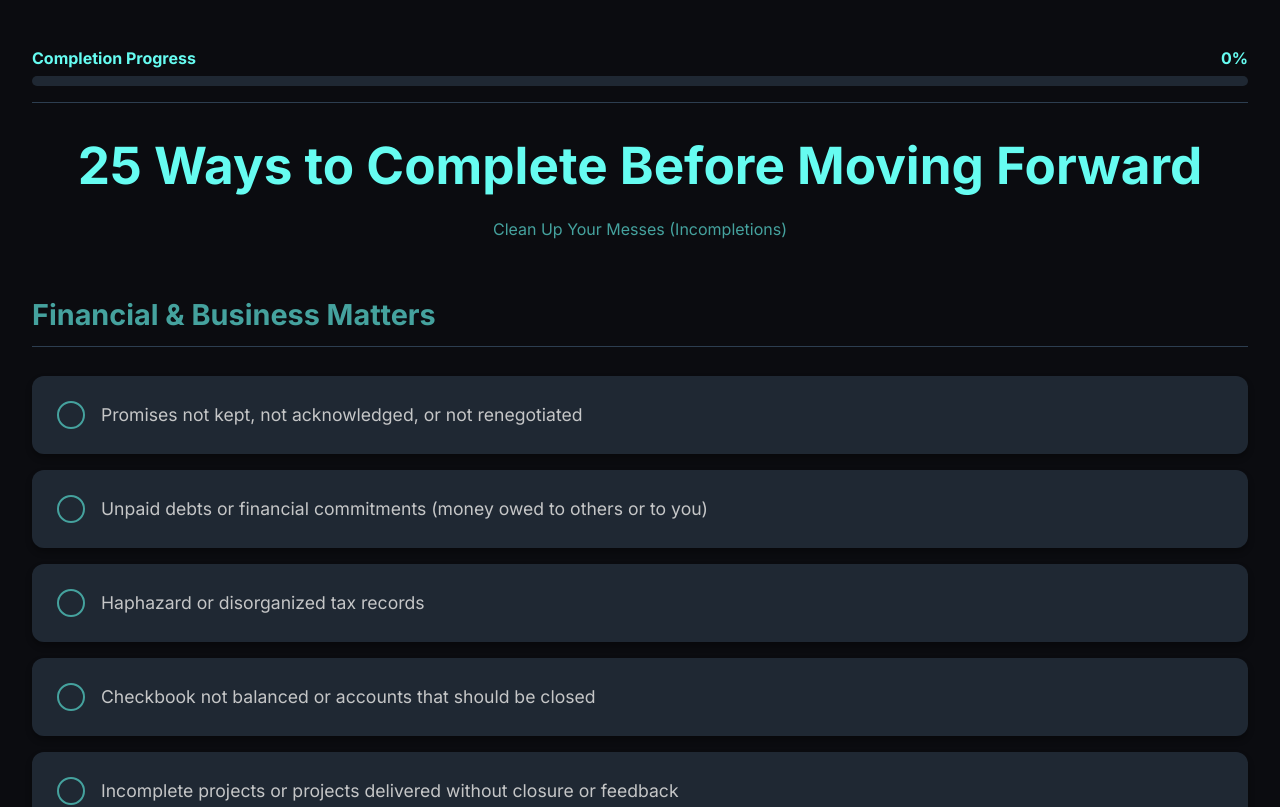
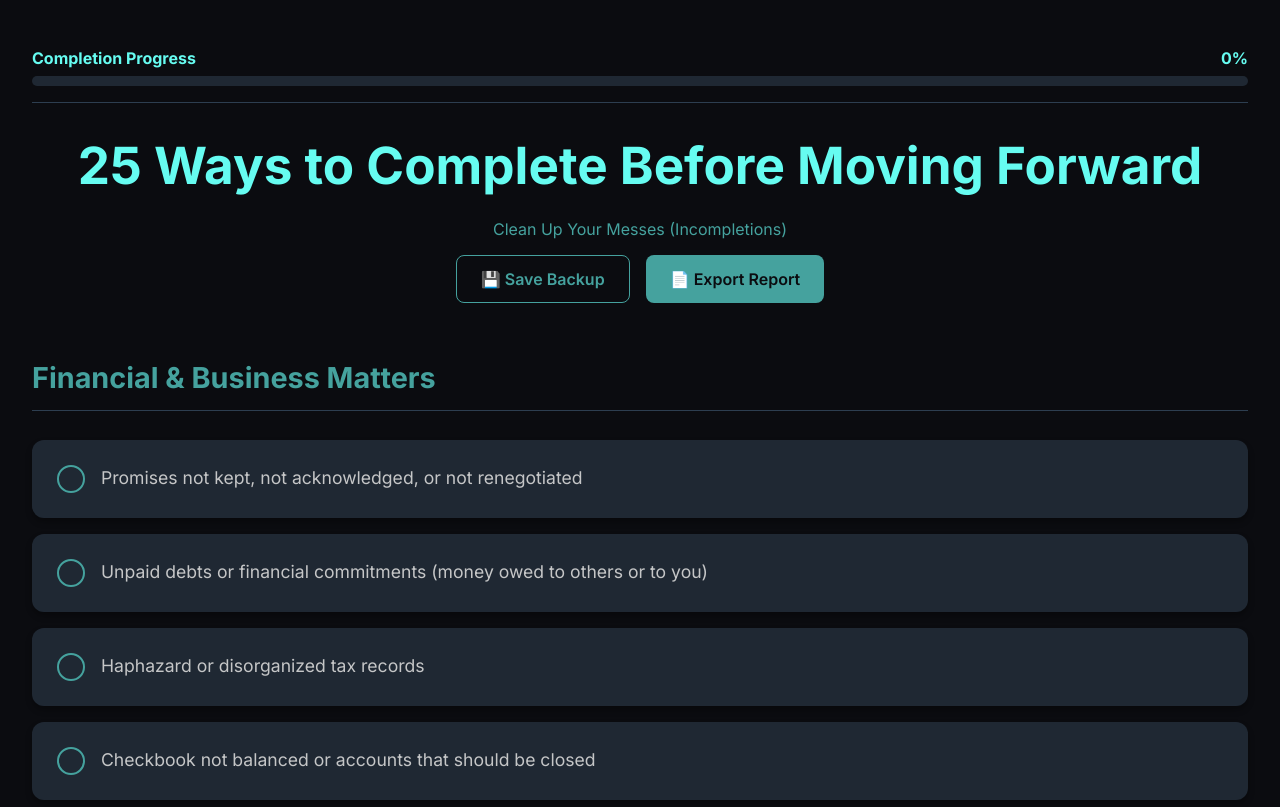
Before and after one commit to cdlmba/Completion-Checklist, a React (Vite) app: page / in a window 1280 px wide. Shown: the top 807 px of the page. Built offline with nearby package versions, Linux system fonts and the light colour scheme.

Commit message:
Add Save and Export functionality

```diff
--- a/src/App.jsx
+++ b/src/App.jsx
@@ -22,6 +22,52 @@ function App() {
     });
   };
 
+  const saveProgress = () => {
+    const dataStr = JSON.stringify(completedItems, null, 2);
+    const blob = new Blob([dataStr], { type: "application/json" });
+    const url = URL.createObjectURL(blob);
+    const link = document.createElement('a');
+    link.href = url;
+    link.download = `checklist-backup-${new Date().toISOString().split('T')[0]}.json`;
+    document.body.appendChild(link);
+    link.click();
+    document.body.removeChild(link);
+    URL.revokeObjectURL(url);
+  };
+
+  const exportReport = () => {
+    const totalItems = checklistData.reduce((acc, cat) => acc + cat.items.length, 0);
+    const completedCount = completedItems.length;
+    const progress = Math.round((completedCount / totalItems) * 100);
+
+    let report = "COMPLETION CHECKLIST REPORT\n";
+    report += "===========================\n";
+    report += `Date: ${new Date().toLocaleDateString()}\n`;
+    report += `Progress: ${progress}% (${completedCount}/${totalItems})\n\n`;
+
+    checklistData.forEach(category => {
+      report += `${category.category.toUpperCase()}\n`;
+      report += "-".repeat(category.category.length) + "\n";
+
+      category.items.forEach(item => {
+        const isDone = completedItems.includes(item.id);
+        const status = isDone ? "[x]" : "[ ]";
+        report += `${status} ${item.text}\n`;
+      });
+      report += "\n";
+    });
+
+    const blob = new Blob([report], { type: "text/plain" });
+    const url = URL.createObjectURL(blob);
+    const link = document.createElement('a');
+    link.href = url;
+    link.download = `checklist-report-${new Date().toISOString().split('T')[0]}.txt`;
+    document.body.appendChild(link);
+    link.click();
+    document.body.removeChild(link);
+    URL.revokeObjectURL(url);
+  };
+
   const totalItems = checklistData.reduce((acc, cat) => acc + cat.items.length, 0);
   const completedCount = completedItems.length;
   const progress = Math.round((completedCount / totalItems) * 100);
@@ -43,9 +89,18 @@ function App() {
 
       <header>
         <h1>25 Ways to Complete Before Moving Forward</h1>
-        <p style={{ color: 'var(--accent-color)', marginBottom: '3rem' }}>
+        <p style={{ color: 'var(--accent-color)', marginBottom: '1rem' }}>
           Clean Up Your Messes (Incompletions)
         </p>
+
+        <div className="controls">
+          <button onClick={saveProgress} className="btn-secondary">
+            💾 Save Backup
+          </button>
+          <button onClick={exportReport} className="btn-primary">
+            📄 Export Report
+          </button>
+        </div>
       </header>
 
       <main>
@@ -85,7 +140,11 @@ function App() {
           borderRadius: '50px',
           fontWeight: 'bold',
           boxShadow: '0 10px 25px rgba(102, 252, 241, 0.5)',
-          animation: 'popIn 0.5s cubic-bezier(0.175, 0.885, 0.32, 1.275)'
+          animation: 'popIn 0.5s cubic-bezier(0.175, 0.885, 0.32, 1.275)',
+          zIndex: 1000,
+          textAlign: 'center',
+          width: '90%',
+          maxWidth: '400px'
         }}>
           🎉 All Tasks Completed! You are ready to move forward.
         </div>
--- a/src/index.css
+++ b/src/index.css
@@ -181,4 +181,50 @@ h2 {
   #root {
     padding: 1rem;
   }
+
+  .controls {
+    flex-direction: column;
+  }
 }
+
+.controls {
+  display: flex;
+  gap: 1rem;
+  justify-content: center;
+  margin-bottom: 2rem;
+  margin-top: 1rem;
+}
+
+button {
+  padding: 0.8em 1.5em;
+  border-radius: 8px;
+  border: none;
+  font-weight: 600;
+  cursor: pointer;
+  transition: all 0.2s;
+  font-family: var(--font-family);
+  font-size: 1rem;
+}
+
+.btn-primary {
+  background-color: var(--accent-color);
+  color: var(--bg-color);
+}
+
+.btn-primary:hover {
+  background-color: var(--text-highlight);
+  transform: translateY(-2px);
+  box-shadow: 0 4px 12px rgba(102, 252, 241, 0.3);
+}
+
+.btn-secondary {
+  background-color: transparent;
+  border: 1px solid var(--accent-color);
+  color: var(--accent-color);
+}
+
+.btn-secondary:hover {
+  background-color: rgba(102, 252, 241, 0.1);
+  transform: translateY(-2px);
+  box-shadow: 0 4px 12px rgba(102, 252, 241, 0.1);
+}
```
